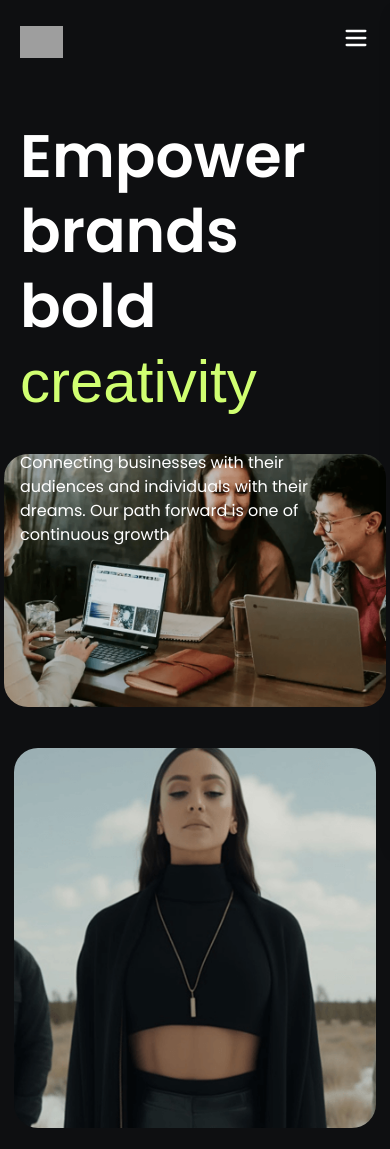
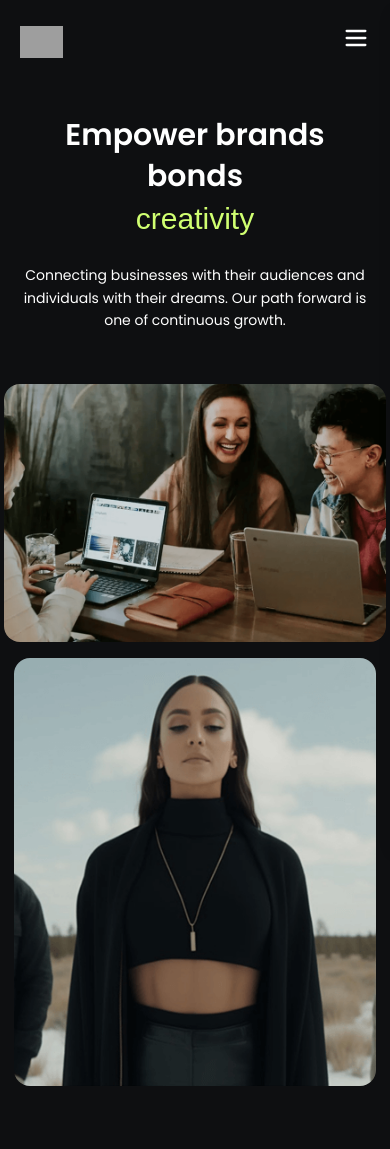
Before and after one commit to vinayyx/webdev-agenecy, a React (Vite) app in the folder Frontend/: page / in a window 390 px wide. After the commit the page ends 1086 px from the top, so only its background shows below. Built offline with nearby package versions, Linux system fonts and the light colour scheme; grey boxes are pictures that could not be loaded; a web font is replaced by a local one.

Commit message:
Added some reposive for phone , For tablet responsive pending

```diff
--- a/Frontend/src/Components/HeroSection1.jsx
+++ b/Frontend/src/Components/HeroSection1.jsx
@@ -2,28 +2,25 @@ import React from "react";
 
 function HeroSection1() {
   return (
-    <div className="w-full  h-[30vh] mt-5 md:h-[50vh] md:mt-7  flex flex-col md:flex-row relative">
+    <div className="w-full  mt-5 md:h-[50vh] md:mt-7 flex flex-col md:flex-row relative">
       {/* Left Section */}
-      <div className=" relative w-full md:w-[65%] h-[40vh] md:h-full flex items-end justify-center md:justify-start p-4">
-        <h1 className="leading-tight  font-bold text-6xl sm:text-5xl md:text-8xl md:absolute md:bottom-5">
-          Empower brands  bold{" "}
-          <br /> <span className="font-font1 text-[#D0FF71] font-normal">
+      <div className="relative w-full md:w-[65%]  md:h-full flex items-center md:items-end justify-center md:justify-start p-3 sm:p-4">
+        <h1 className="leading-snug font-bold text-3xl sm:text-4xl md:text-8xl md:absolute md:bottom-5 text-center md:text-left">
+          Empower brands bonds <br />
+          <span className="font-font1 text-[#D0FF71] font-normal">
             creativity
           </span>
         </h1>
       </div>
 
       {/* Right Section */}
-      <div className=" relative w-full md:w-[35%] h-[40vh] md:h-full flex items-center justify-center md:items-end  p-4">
-
-        <div className=" md:absolute md:right-0 md:bottom-0 h-[25%] md:w-[80%] w-full flex justify-center items-center">
-           <h1 >
-          Connecting businesses with their audiences and  individuals with
-          their dreams. Our path forward  is one of continuous growth
-        </h1>
-
+      <div className="relative w-full md:w-[35%]  md:h-full flex items-center justify-center md:items-end p-3 sm:p-4">
+        <div className="md:absolute md:right-0 md:bottom-0 w-full md:w-[80%]">
+          <p className="text-sm sm:text-base leading-relaxed text-center md:text-left">
+            Connecting businesses with their audiences and individuals with
+            their dreams. Our path forward is one of continuous growth.
+          </p>
         </div>
-
       </div>
     </div>
   );
--- a/Frontend/src/Components/HeroSection2.jsx
+++ b/Frontend/src/Components/HeroSection2.jsx
@@ -4,20 +4,20 @@ import girlImage from "../assets/herosection2 girl.png";
 
 function HeroSection2() {
   return (
-    <div className="w-full flex flex-col md:flex-row gap-5  mt-[25vw] md:mt-[5vw]">
+    <div className="w-full flex flex-col md:flex-row gap-4 mt-10 md:mt-[5vw]">
       {/* Left Section */}
-      <div className="w-full md:w-[65%] h-[30vh] md:h-[85vh]">
+      <div className="w-full md:w-[65%] min-h-[30vh] md:h-[85vh]">
         <img
-          className="w-full h-full object-cover rounded-3xl"
+          className="w-full h-full object-cover rounded-2xl sm:rounded-3xl"
           src={groupImage}
           alt="Group"
         />
       </div>
 
       {/* Right Section */}
-      <div className="w-full md:w-[35%] h-[50vh] md:h-[85vh] flex items-center justify-center">
+      <div className="w-full md:w-[35%] min-h-[30vh] sm:min-h-[40vh] md:h-[85vh] flex items-center justify-center">
         <img
-          className="w-[95%] h-[90%] object-cover rounded-3xl"
+          className="w-[95%] h-[85%] sm:h-[90%] object-cover rounded-2xl sm:rounded-3xl"
           src={girlImage}
           alt="Girl"
         />
```
